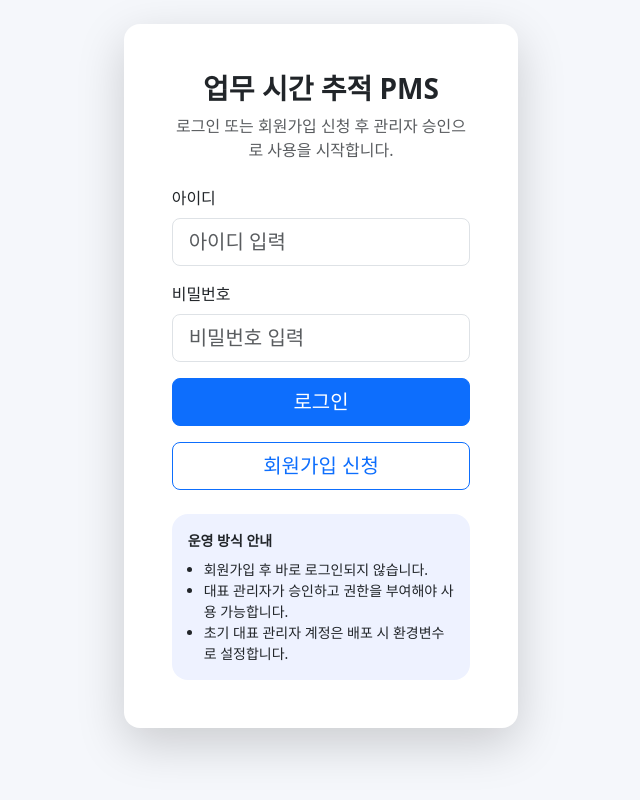
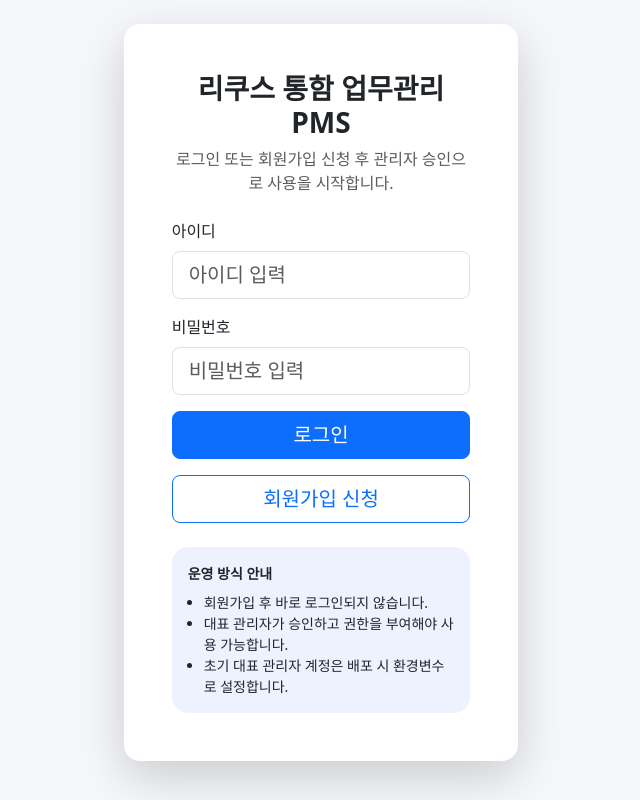
Before and after one commit to Woong-Marketer/PMS, a Flask app: page /login in a window 1280 px wide. Shown: the whole page, without its empty margins (319-959 px from the left). Run offline with Flask 3, Linux system fonts and the light colour scheme.

Commit message:
Update login.html

```diff
--- a/templates/login.html
+++ b/templates/login.html
@@ -6,7 +6,7 @@
         <div class="card shadow-lg border-0 rounded-4">
             <div class="card-body p-4 p-lg-5">
                 <div class="text-center mb-4">
-                    <h1 class="h3 fw-bold mb-2">업무 시간 추적 PMS</h1>
+                    <h1 class="h3 fw-bold mb-2">리쿠스 통함 업무관리 PMS</h1>
                     <p class="text-muted mb-0">로그인 또는 회원가입 신청 후 관리자 승인으로 사용을 시작합니다.</p>
                 </div>
                 <form method="post" class="vstack gap-3">
```
